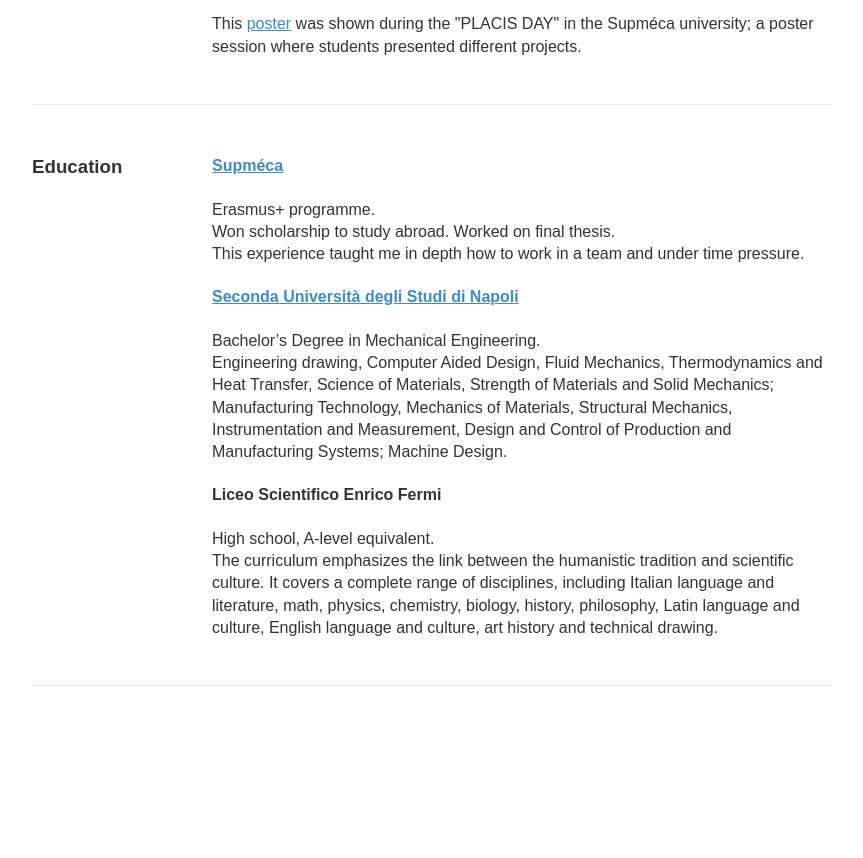
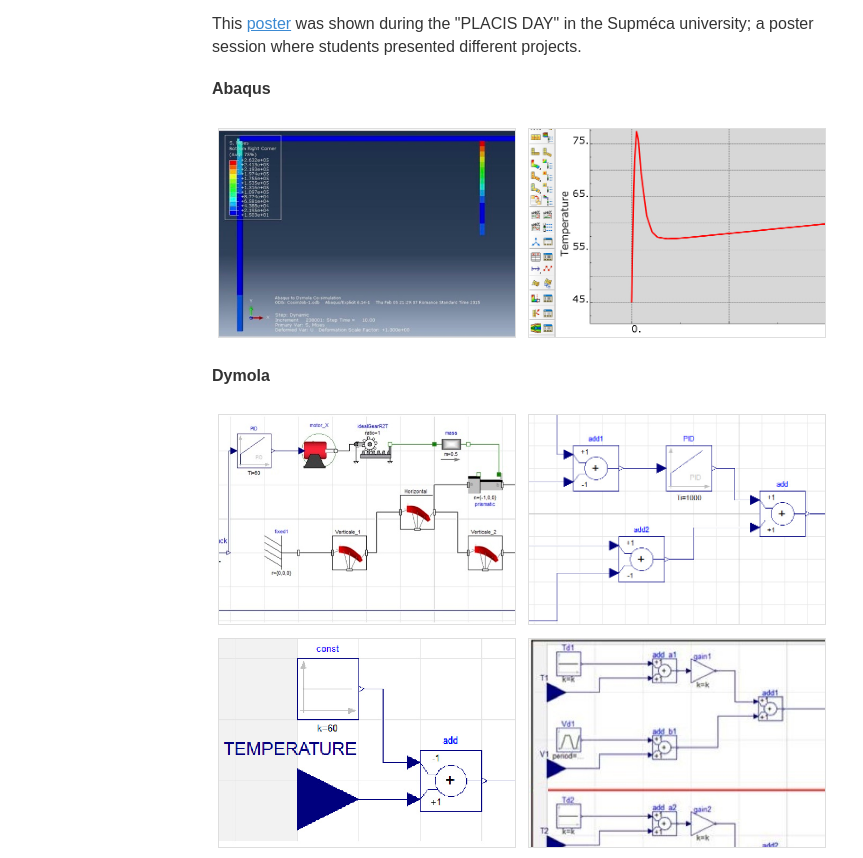
Before and after one commit to palmieriang/angelopalmieri.com, a plain HTML site: page src/index.html in a window 1280 px wide. Shown: the part 3185-4043 px from the top of the page, without its empty margins (208-1071 px from the left). Before the commit the page ends 3879 px from the top, so only its background shows below. Drawn offline with nearby package versions, Linux system fonts and the light colour scheme; some packages are replaced by stand-ins of ours; a script that the page names is missing.

Commit message:
portfolio dymola and abaqus

```diff
--- a/src/css/style.css
+++ b/src/css/style.css
@@ -229,7 +229,7 @@
     height: 200px
 }
 
-#lightgallery {
+.lightgallery {
     overflow: auto;
 }
 
--- a/src/index.html
+++ b/src/index.html
@@ -165,7 +165,7 @@
                     <div class="block-box">
                         <h4 class="h4 small-title">SolidWorks</h4>
 
-                        <div id="lightgallery">
+                        <div class="lightgallery">
                             <a href ="images/drilling_equipment_1.gif">
                                 <img class="portfolio-image" src="images/thumbs/drilling_equipment_1.jpg" alt="Drilling equipment"/>
                             </a>
@@ -204,6 +204,32 @@
                         <p >
                             This <a href="file/poster_cosim.pdf">poster</a> was shown during the "PLACIS DAY" in the Supméca university; a poster session where students presented different projects.
                         </p>
+
+                        <h4 class="h4 small-title">Abaqus</h4>
+                        <div class="lightgallery">
+                            <a href="images/abaqus_gantry_robot.png">
+                                <img class="portfolio-image" src="images/thumbs/abaqus_gantry_robot.jpg" alt="Gantry robot: sigma Von Mises after simulation"/>
+                            </a>
+                            <a href="images/abaqus_late_tool_curve.png">
+                                <img class="portfolio-image" src="images/thumbs/abaqus_late_tool_curve.jpg" alt="Simulation of the heat produced by the friction on the tip of a lathe tool. This curve represents the variation of temperature as a function of time."/>
+                            </a>
+                        </div>
+
+                        <h4 class="h4 small-title">Dymola</h4>
+                        <div class="lightgallery">
+                            <a href="images/dymola_control_gantry_robot.jpg">
+                                <img class="portfolio-image" src="images/thumbs/dymola_control_gantry_robot.jpg" alt="Robot simulation: the input of the feedback is the difference between the desired position and the real position. We fixed the two vertical Beams, we connect a motor with prismatic component to have the translation and we represent the arm as a flexible Beam with a mass of 10 kg."/>
+                            </a>
+                            <a href="images/dymola_control_gantry.png">
+                                <img class="portfolio-image" src="images/thumbs/dymola_control_gantry.jpg" alt="This control system is used by a Gantry robot. It calculates the needed actuator to place the arm at the desired position."/>
+                            </a>
+                            <a href="images/dymola_lathe_tool.png">
+                                <img class="portfolio-image" src="images/thumbs/dymola_lathe_tool.jpg" alt="This control system is utilized to control the flux of water for cooling down the lathe tool in order to maintain a target temperature at the tip."/>
+                            </a>
+                            <a href="images/dymola_control_robot.jpg">
+                                <img class="portfolio-image" src="images/thumbs/dymola_control_robot.jpg" alt="This is a decentralized control system of a robot. Each degree of freedom is controlled separately."/>
+                            </a>
+                        </div>
                     </div>
                 </div>
             </div>
@@ -263,7 +289,7 @@
 <script src="https://cdnjs.cloudflare.com/ajax/libs/lightgallery/1.2.19/js/lg-fullscreen.min.js"></script>
 
 <script>
-    $("#lightgallery").lightGallery()
+    $(".lightgallery").lightGallery()
 </script>
 
 <script>
```
Also changed, not shown: src/images/abaqus_gantry_robot.png (added), src/images/abaqus_late_tool_curve.png (added), src/images/dymola_control_gantry.png (added), src/images/dymola_control_gantry_robot.jpg (added), src/images/dymola_control_robot.jpg (added), src/images/dymola_lathe_tool.png (added), src/images/thumbs/abaqus_gantry_robot.jpg (added), src/images/thumbs/abaqus_late_tool_curve.jpg (added), src/images/thumbs/dymola_control_gantry.jpg (added), src/images/thumbs/dymola_control_gantry_robot.jpg (added), src/images/thumbs/dymola_control_robot.jpg (added), src/images/thumbs/dymola_lathe_tool.jpg (added), 2 other files.
